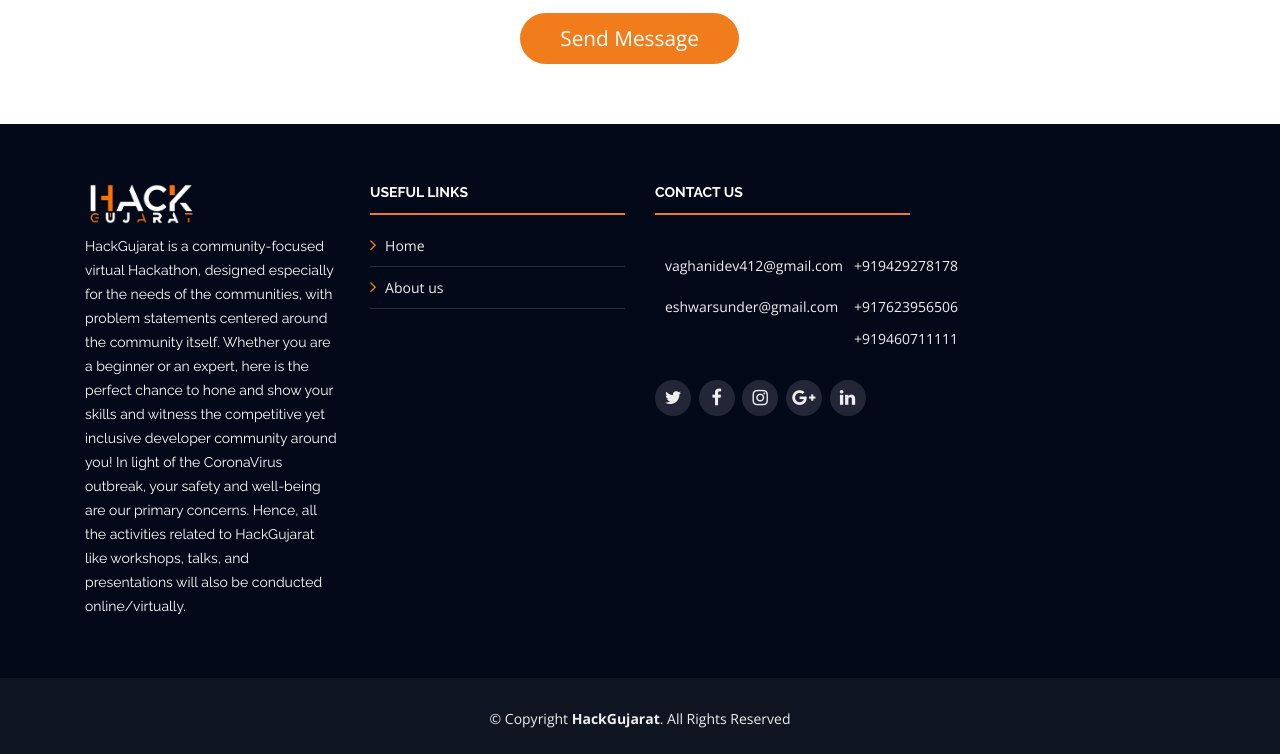
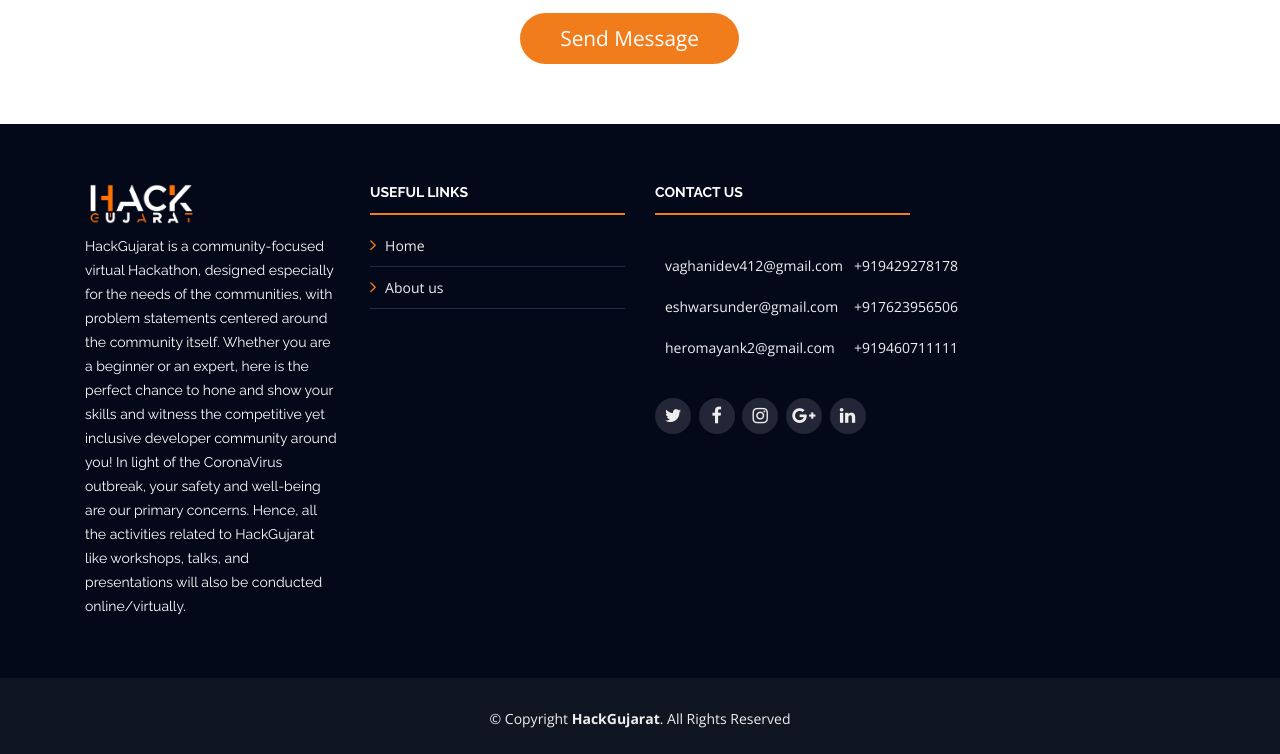
Before and after one commit to dev9414/HackGujarat, a plain HTML site: page index.html in a window 1280 px wide. Shown: the part 3402-4156 px from the top of the page. Drawn offline with nearby package versions, Linux system fonts and the light colour scheme.

Commit message:
contact us section updated

```diff
--- a/index.html
+++ b/index.html
@@ -367,7 +367,7 @@
                 </tr>
                 <tr>
                   <td style="padding:10px">
-
+                    heromayank2@gmail.com
                   </td>
                   <td>
                     +919460711111
```
